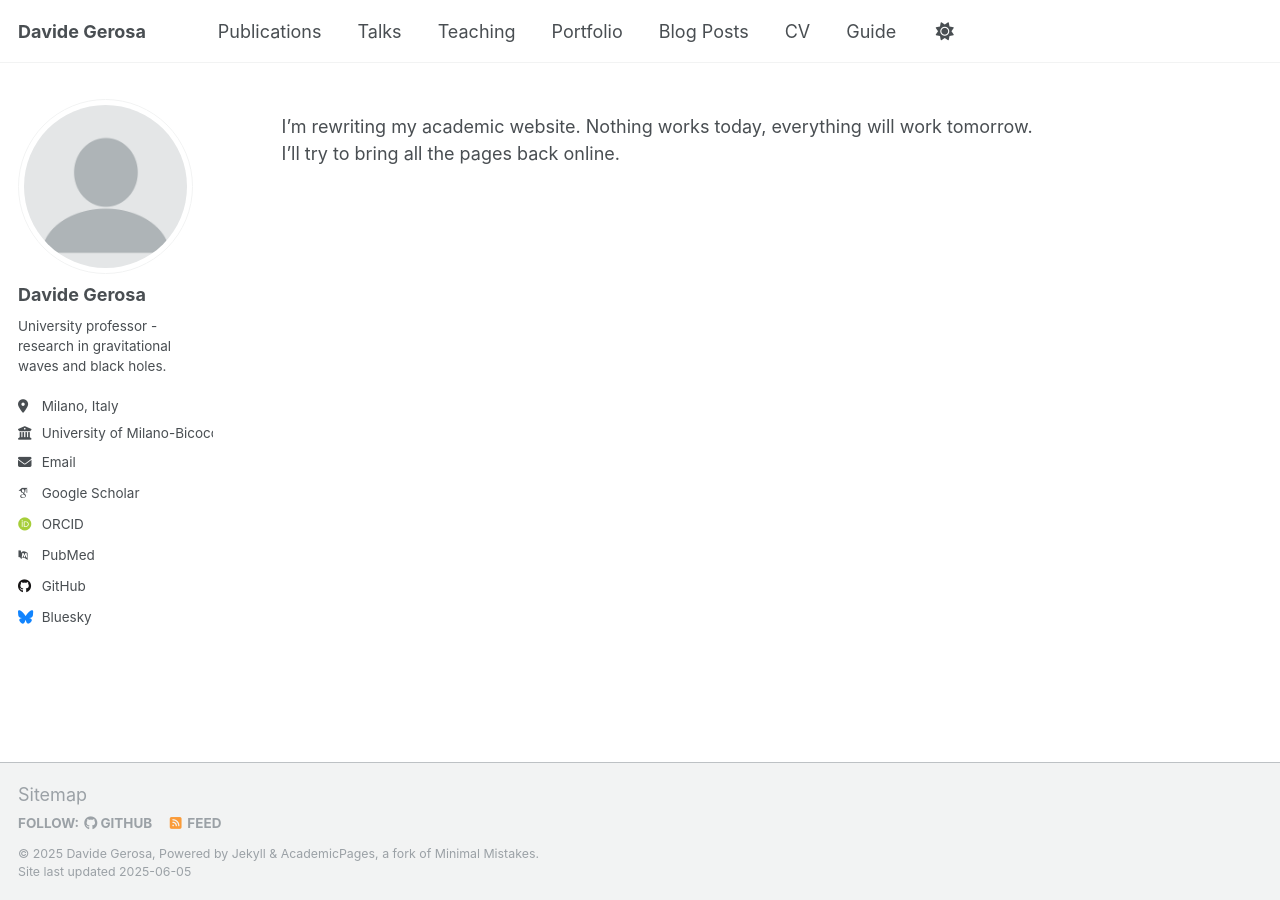
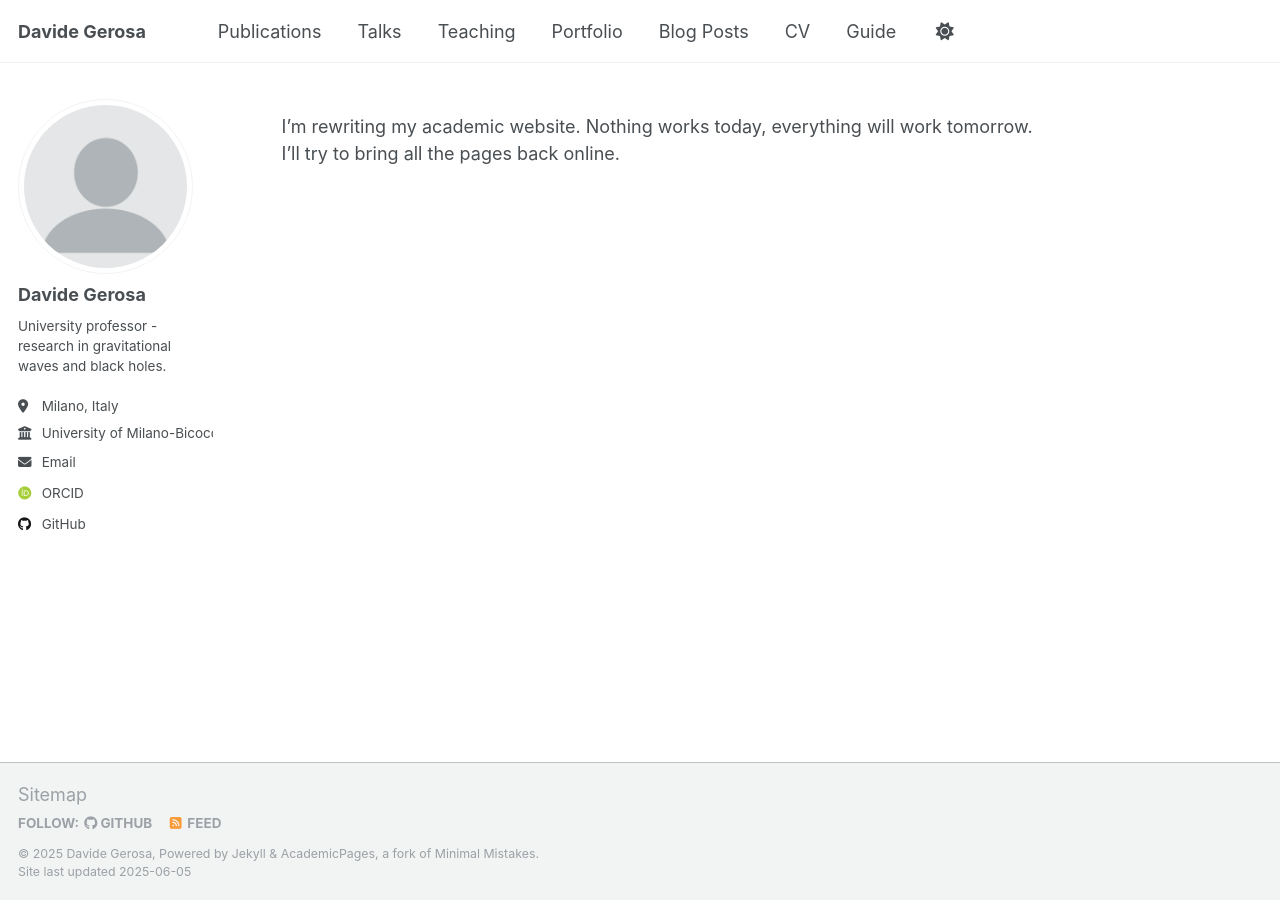
Before and after one commit to dgerosa/website, a Jekyll site: the page built from _pages/about.md, in a window 1280 px wide. Built offline with Jekyll 4.4.1, drawn with Linux system fonts in a browser that asks for light colours; some web fonts are replaced; some of the changed lines change nothing that is shown.

Commit message:
Wed Jun  4 23:20:45 EDT 2025

```diff
--- a/_config.yml
+++ b/_config.yml
@@ -34,11 +34,11 @@
   # Academic websites
   academia         : # URL
   arxiv            : # URL - Update with the correct link to your profile
-  googlescholar    : "https://scholar.google.com/citations?user=PS_CX0AAAAAJ"
+  googlescholar    : #"https://scholar.google.com/citations?user=PS_CX0AAAAAJ"
   impactstory      : # URL
-  orcid            : "http://orcid.org/yourorcidurl"
+  orcid            : "http://orcid.org/0000-0002-0933-3579"
   semantic         : # URL
-  pubmed           : "https://www.ncbi.nlm.nih.gov/pubmed/?term=john+snow"
+  pubmed           : # "https://www.ncbi.nlm.nih.gov/pubmed/?term=john+snow"
   researchgate     : # URL
   scopus           : # URL
 
@@ -46,12 +46,12 @@
   bitbucket        : # Username - Update with your username on the site
   codepen          : # Username
   dribbble         : # Username
-  github           : "academicpages"
+  github           : "dgerosa"
   kaggle           : # Username
   stackoverflow    : # User number or user number and name (i.e., use "1" or "1/jeff-atwood")
 
   # Social media
-  bluesky          : "bsky.app" # Replace this with you Bluesky username
+  bluesky          : # "bsky.app" # Replace this with you Bluesky username
   facebook         : # Username
   flickr           : # Username
   foursquare       : # Username
```
